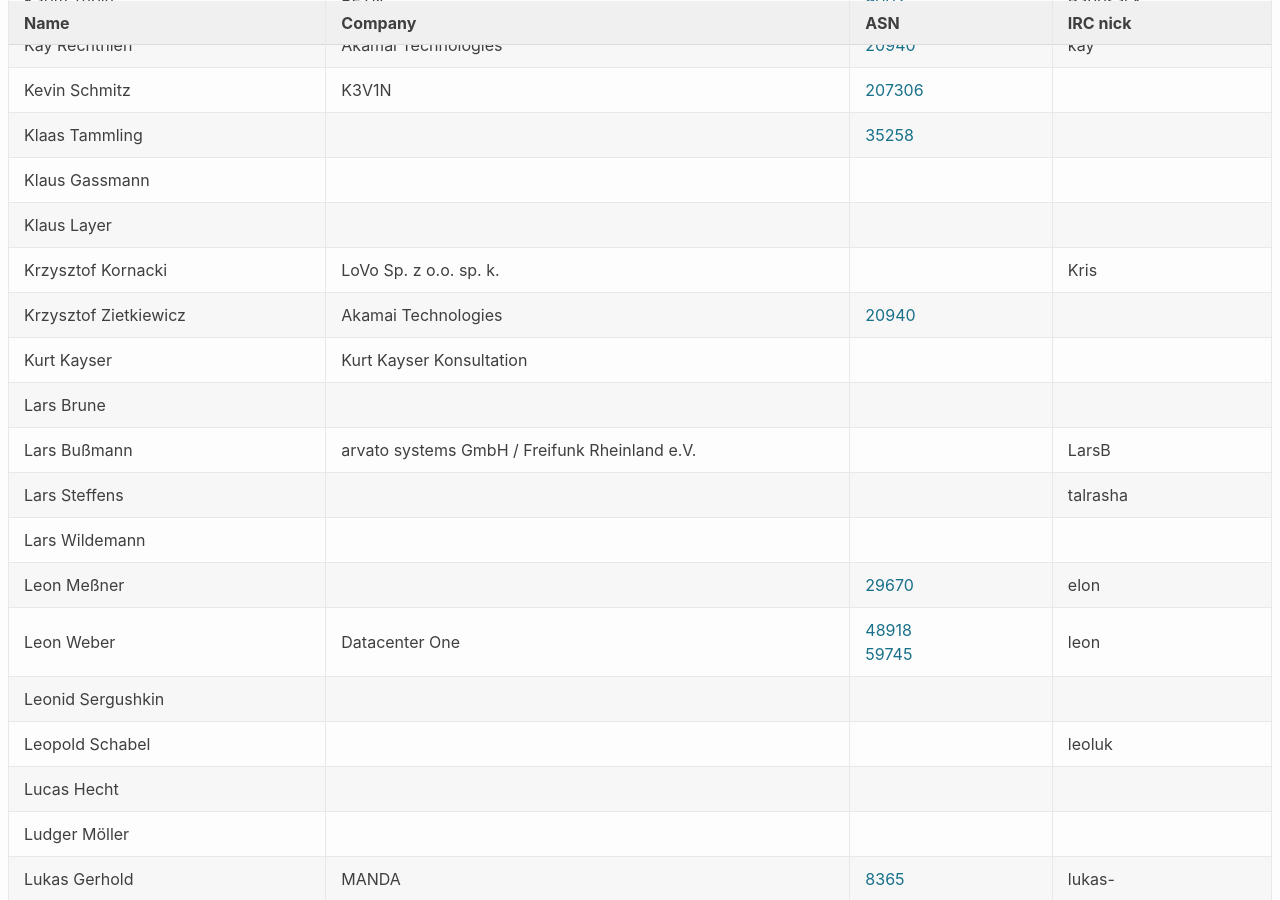
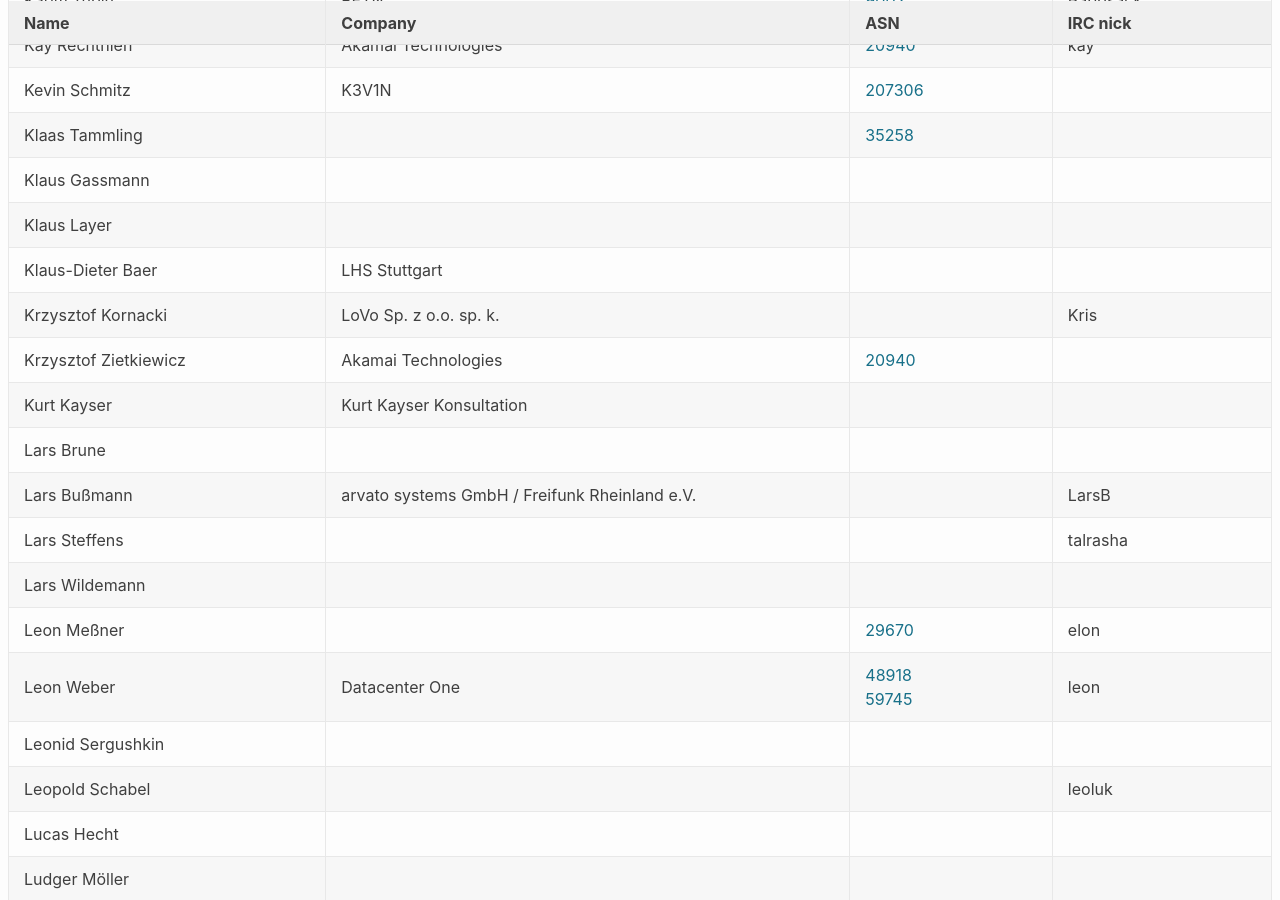
Before and after one commit to denog/pretix-attendeelist, a Jekyll site: the page built from index.markdown, in a window 1280 px wide and 900 px high, scrolled down 9262 px. Built offline with Jekyll 4.4.1, drawn with Linux system fonts in a browser that asks for light colours.

Commit message:
Latest data: Mon Nov  2 11:50:10 UTC 2020

```diff
--- a/_data/attendees.json
+++ b/_data/attendees.json
@@ -1182,6 +1182,12 @@
     "asn": "35258"
   },
   {
+    "name": "Klaus-Dieter Baer",
+    "company": "LHS Stuttgart",
+    "irc": null,
+    "asn": null
+  },
+  {
     "name": "Klaus Gassmann",
     "company": null,
     "irc": null,
```
